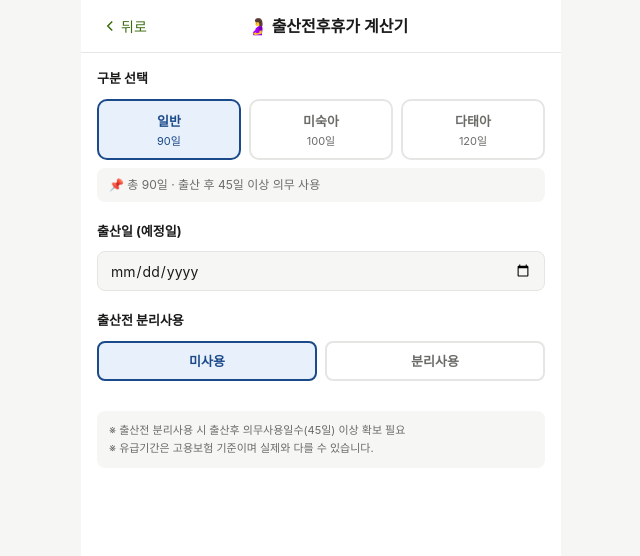
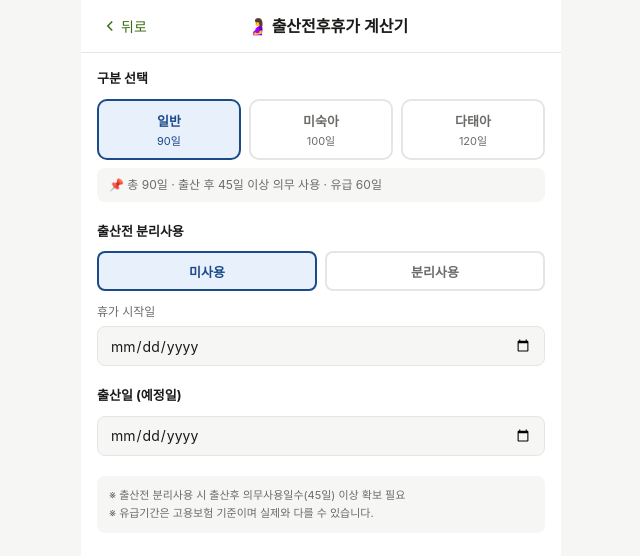
Before and after one commit to shinsak12-sketch/hr-note, a React (Vite) app in the folder frontend/: page /hr-calc/maternity in a window 1280 px wide. Shown: the top 556 px of the page, without its empty margins (319-959 px from the left). Built offline with nearby package versions, Linux system fonts and the light colour scheme; no server answers; sample sign-in values are in the browser's storage.

Commit message:
fix: 출산전후휴가 계산기 시작일 입력 추가, 코드 정리

```diff
--- a/frontend/src/pages/MaternityCalc.jsx
+++ b/frontend/src/pages/MaternityCalc.jsx
@@ -2,9 +2,9 @@ import React, { useState } from 'react';
 import { useNavigate } from 'react-router-dom';
 
 const TYPES = [
-  { label: '일반', totalDays: 90, minPostDays: 45 },
-  { label: '미숙아', totalDays: 100, minPostDays: 45 },
-  { label: '다태아', totalDays: 120, minPostDays: 60 },
+  { label: '일반', totalDays: 90, minPostDays: 45, paidDays: 60 },
+  { label: '미숙아', totalDays: 100, minPostDays: 45, paidDays: 60 },
+  { label: '다태아', totalDays: 120, minPostDays: 60, paidDays: 75 },
 ];
 
 function addDays(dateStr, days) {
@@ -30,36 +30,26 @@ export default function MaternityCalc() {
   const nav = useNavigate();
   const [typeLabel, setTypeLabel] = useState('일반');
   const [birthDate, setBirthDate] = useState('');
+  const [startDate, setStartDate] = useState('');   // 전체 시작일 (미분리 시)
   const [usePrenatal, setUsePrenatal] = useState(false);
-  const [prenatalStart, setPrenatalStart] = useState('');
+  const [prenatalStart, setPrenatalStart] = useState('');  // 출산전 시작일 (분리 시)
   const [prenatalDays, setPrenatalDays] = useState('');
 
   const type = TYPES.find(t => t.label === typeLabel);
   const totalDays = type?.totalDays || 90;
   const minPostDays = type?.minPostDays || 45;
+  const paidDays = type?.paidDays || 60;
 
-  // 출산전 사용일수
   const prenatalUsed = usePrenatal ? (Number(prenatalDays) || 0) : 0;
-  const prenatalEnd = prenatalStart && prenatalUsed > 0
+  const prenatalEnd = usePrenatal && prenatalStart && prenatalUsed > 0
     ? addDays(prenatalStart, prenatalUsed - 1) : null;
+  const postDays = totalDays - prenatalUsed;
+  const postEnd = birthDate ? addDays(birthDate, postDays - 1) : null;
+  const postOk = postDays >= minPostDays;
 
-  // 출산후 사용가능일수
-  const postDays = totalDays - prenatalUsed;
-
-  // 출산후 종료일: 출산일 기준
-  const postEnd = birthDate ? addDays(birthDate, postDays - 1) : null;
-
-  // 출산후 실제 사용일수 (출산일 ~ 종료일)
-  const actualPostDays = birthDate && postEnd ? diffDays(birthDate, postEnd) : null;
-
-  // 45일/60일 이상 여부
-  const postOk = actualPostDays !== null && actualPostDays >= minPostDays;
-
-  // 유급기간 (최초 60일 or 다태아 75일 - 고용보험 기준)
-  const paidDays = typeLabel === '다태아' ? 75 : 60;
-  const paidEnd = birthDate
-    ? addDays(prenatalStart || birthDate, paidDays - 1)
-    : prenatalStart ? addDays(prenatalStart, paidDays - 1) : null;
+  // 유급기간 시작 = 분리 시 출산전시작일, 미분리 시 전체시작일 or 출산일
+  const paidStart = usePrenatal ? prenatalStart : (startDate || birthDate);
+  const paidEnd = paidStart ? addDays(paidStart, paidDays - 1) : null;
 
   return (
     <div className="app-container">
@@ -92,22 +82,16 @@ export default function MaternityCalc() {
             ))}
           </div>
           <div style={{ marginTop: 8, fontSize: 12, color: 'var(--text2)', background: 'var(--bg2)', borderRadius: 8, padding: '8px 12px' }}>
-            📌 총 {totalDays}일 · 출산 후 {minPostDays}일 이상 의무 사용
+            📌 총 {totalDays}일 · 출산 후 {minPostDays}일 이상 의무 사용 · 유급 {paidDays}일
           </div>
-        </section>
-
-        {/* 출산일 */}
-        <section>
-          <div style={{ fontSize: 13, fontWeight: 700, marginBottom: 10 }}>출산일 (예정일)</div>
-          <input type="date" value={birthDate} onChange={e => setBirthDate(e.target.value)} />
         </section>
 
         {/* 출산전 분리사용 */}
         <section>
           <div style={{ fontSize: 13, fontWeight: 700, marginBottom: 10 }}>출산전 분리사용</div>
-          <div style={{ display: 'flex', gap: 8, marginBottom: 10 }}>
+          <div style={{ display: 'flex', gap: 8, marginBottom: 12 }}>
             {[false, true].map(v => (
-              <button key={String(v)} onClick={() => { setUsePrenatal(v); if (!v) { setPrenatalStart(''); setPrenatalDays(''); } }} style={{
+              <button key={String(v)} onClick={() => { setUsePrenatal(v); setPrenatalStart(''); setPrenatalDays(''); setStartDate(''); }} style={{
                 flex: 1, height: 40, borderRadius: 8, cursor: 'pointer', fontFamily: 'inherit',
                 border: `2px solid ${usePrenatal === v ? '#1A4A8A' : 'var(--border)'}`,
                 background: usePrenatal === v ? '#E8F0FB' : 'var(--bg)',
@@ -117,6 +101,15 @@ export default function MaternityCalc() {
             ))}
           </div>
 
+          {/* 미사용: 전체 시작일 */}
+          {!usePrenatal && (
+            <div className="form-group">
+              <label className="form-label">휴가 시작일</label>
+              <input type="date" value={startDate} onChange={e => setStartDate(e.target.value)} />
+            </div>
+          )}
+
+          {/* 분리사용: 출산전 기간 */}
           {usePrenatal && (
             <div style={{ display: 'flex', flexDirection: 'column', gap: 10 }}>
               <div style={{ display: 'grid', gridTemplateColumns: '1fr 1fr', gap: 8 }}>
@@ -136,10 +129,16 @@ export default function MaternityCalc() {
                 </div>
               )}
               <div style={{ fontSize: 11, color: 'var(--text2)', background: 'var(--bg2)', borderRadius: 6, padding: '6px 10px' }}>
-                ※ 출산전 최대 사용가능: {totalDays - minPostDays}일 (출산후 {minPostDays}일 의무 확보)
+                ※ 출산전 최대 {totalDays - minPostDays}일 사용 가능 (출산후 {minPostDays}일 의무 확보)
               </div>
             </div>
           )}
+        </section>
+
+        {/* 출산일 */}
+        <section>
+          <div style={{ fontSize: 13, fontWeight: 700, marginBottom: 10 }}>출산일 (예정일)</div>
+          <input type="date" value={birthDate} onChange={e => setBirthDate(e.target.value)} />
         </section>
 
         {/* 결과 */}
@@ -148,7 +147,7 @@ export default function MaternityCalc() {
             <div style={{ fontSize: 13, fontWeight: 700, marginBottom: 12 }}>계산 결과</div>
             <div style={{ display: 'flex', flexDirection: 'column', gap: 8 }}>
 
-              {/* 요약 카드 */}
+              {/* 요약 */}
               <div style={{ background: '#E8F0FB', borderRadius: 12, padding: 16 }}>
                 <div style={{ display: 'grid', gridTemplateColumns: '1fr 1fr', gap: 12, marginBottom: 12 }}>
                   <div style={{ textAlign: 'center' }}>
@@ -167,8 +166,16 @@ export default function MaternityCalc() {
                 </div>
               </div>
 
-              {/* 상세 일정 */}
+              {/* 일정표 */}
               <div style={{ background: 'var(--bg)', border: '0.5px solid var(--border)', borderRadius: 12, overflow: 'hidden' }}>
+                {!usePrenatal && startDate && (
+                  <div style={{ padding: '12px 14px', borderBottom: '0.5px solid var(--border)', display: 'flex', justifyContent: 'space-between', alignItems: 'center' }}>
+                    <div>
+                      <div style={{ fontSize: 12, fontWeight: 600, color: '#1A4A8A' }}>휴가 시작일</div>
+                    </div>
+                    <div style={{ fontSize: 12, fontWeight: 700, color: '#1A4A8A' }}>{fmt(startDate)}</div>
+                  </div>
+                )}
                 {usePrenatal && prenatalStart && prenatalUsed > 0 && (
                   <div style={{ padding: '12px 14px', borderBottom: '0.5px solid var(--border)', display: 'flex', justifyContent: 'space-between', alignItems: 'center' }}>
                     <div>
@@ -181,10 +188,8 @@ export default function MaternityCalc() {
                     </div>
                   </div>
                 )}
-                <div style={{ padding: '12px 14px', borderBottom: '0.5px solid var(--border)', display: 'flex', justifyContent: 'space-between', alignItems: 'center' }}>
-                  <div>
-                    <div style={{ fontSize: 12, fontWeight: 600, color: '#5C3D8F' }}>출산일</div>
-                  </div>
+                <div style={{ padding: '12px 14px', borderBottom: '0.5px solid var(--border)', display: 'flex', justifyContent: 'space-between', alignItems: 'center', background: '#F5E8F8' }}>
+                  <div style={{ fontSize: 12, fontWeight: 700, color: '#5C3D8F' }}>출산일</div>
                   <div style={{ fontSize: 12, fontWeight: 700, color: '#5C3D8F' }}>{fmt(birthDate)}</div>
                 </div>
                 <div style={{ padding: '12px 14px', borderBottom: '0.5px solid var(--border)', display: 'flex', justifyContent: 'space-between', alignItems: 'center' }}>
@@ -197,30 +202,30 @@ export default function MaternityCalc() {
                     <div style={{ color: 'var(--text2)' }}>~ {fmt(postEnd)}</div>
                   </div>
                 </div>
+                {paidEnd && (
                   <div style={{ padding: '12px 14px', background: 'var(--bg2)', display: 'flex', justifyContent: 'space-between', alignItems: 'center' }}>
                     <div>
                       <div style={{ fontSize: 12, fontWeight: 600 }}>유급기간</div>
                       <div style={{ fontSize: 11, color: 'var(--text2)', marginTop: 2 }}>{paidDays}일 (고용보험)</div>
                     </div>
                     <div style={{ textAlign: 'right', fontSize: 12 }}>
-                    <div>{fmt(usePrenatal && prenatalStart ? prenatalStart : birthDate)}</div>
+                      <div>{fmt(paidStart)}</div>
                       <div style={{ color: 'var(--text2)' }}>~ {fmt(paidEnd)}</div>
                     </div>
                   </div>
+                )}
               </div>
 
-              {/* 출산후 45일 체크 */}
-              {birthDate && postEnd && (
+              {/* 출산후 의무일수 체크 */}
               <div style={{ background: postOk ? '#EAF3DE' : '#FCEBEB', borderRadius: 10, padding: '10px 14px', fontSize: 12 }}>
-                  <div style={{ fontWeight: 700, color: postOk ? '#3B6D11' : '#A32D2D', marginBottom: 4 }}>
+                <div style={{ fontWeight: 700, color: postOk ? '#3B6D11' : '#A32D2D' }}>
                   {postOk ? '✅' : '⚠️'} 출산후 {minPostDays}일 이상 여부
                 </div>
-                  <div style={{ color: postOk ? '#3B6D11' : '#A32D2D' }}>
-                    출산일({fmt(birthDate)}) ~ 종료일({fmt(postEnd)}) = {postDays}일
-                    {postOk ? ` ≥ ${minPostDays}일 ✓` : ` < ${minPostDays}일 ✗`}
+                <div style={{ color: postOk ? '#3B6D11' : '#A32D2D', marginTop: 2 }}>
+                  출산후 {postDays}일 {postOk ? `≥ ${minPostDays}일 ✓` : `< ${minPostDays}일 ✗`}
+                  {usePrenatal && prenatalUsed > 0 && ` (출산전 ${prenatalUsed}일 분리사용)`}
                 </div>
               </div>
-              )}
             </div>
           </section>
         )}
```
Lines whose indentation alone changed are shown as unchanged.
